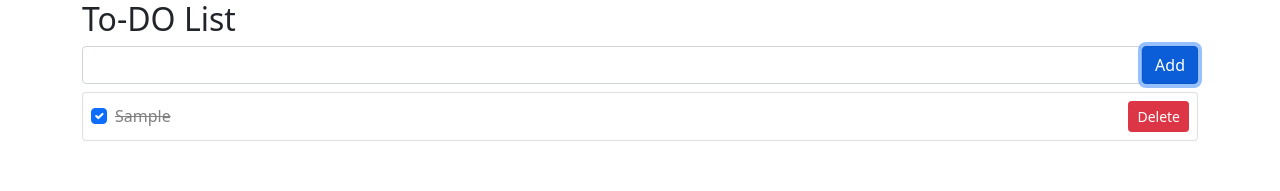
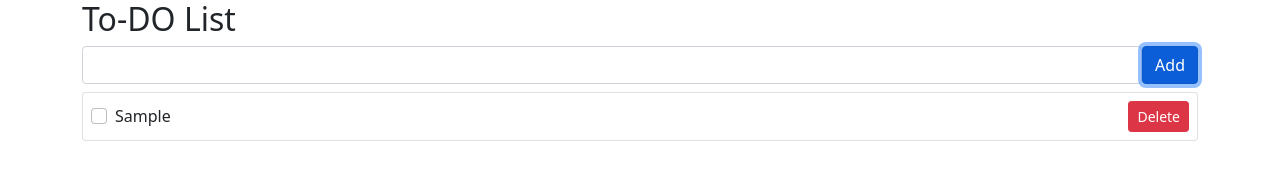
Before and after one commit to dku19jam/vue3, a Vue app: page / in a window 1280 px wide. Both pictures are taken after typing "Sample" into the empty fields and a click on the button "Add". Shown: the top 191 px of the page. Built offline with nearby package versions, Linux system fonts and the light colour scheme.

Commit message:
19, 20 props, 사용 시 주의 할 점

```diff
--- a/src/App.vue
+++ b/src/App.vue
@@ -4,31 +4,7 @@
     <TodoSimpleForm @add-todo="addTodo"></TodoSimpleForm>
 
     <div v-if="!todos.length">추가된 Todo가 없습니다</div>
-    <div
-        v-for="(todo, index) in todos"
-        :key="todo.id"
-        class="card mt-2">
-      <div class="card-body p-2 d-flex align-items-center">
-        <div class="form-check flex-grow-1" >
-          <input
-              class="form-check-input"
-              type="checkbox"
-              v-model="todo.completed"
-          >
-          <label
-              class="form-check-label"
-              :class="{todo: todo.completed}">
-            {{todo.subject}}
-          </label>
-        </div>
-        <div>
-          <button
-              class="btn btn-danger btn-sm"
-              @click="deleteTodo(index)"
-          >Delete</button>
-        </div>
-      </div>
-    </div>
+    <TodoList :todos="todos" @toggle-todo="toggleTodo"></TodoList>
 
   </div>
 </template>
@@ -36,10 +12,13 @@
 <script>
 import {ref} from "vue";
 import TodoSimpleForm from "@/components/TodoSimpleForm";
+import TodoList from "@/components/TodoList";
+
 
 export default {
   components:{
-    TodoSimpleForm
+    TodoSimpleForm,
+    TodoList,
   },
   setup() {
     const todos = ref([]);
@@ -52,6 +31,12 @@ export default {
       todos.value.push(todo);
     };
 
+    const toggleTodo = (index) => {
+      console.log(todos.value[index]);
+      todos.value[index].completed = !todos.value[index].completed;
+      console.log(todos.value[index]);
+    }
+
     const deleteTodo = (index) => {
       todos.value.splice(index, 1);
     }
@@ -61,7 +46,7 @@ export default {
       todoStyle,
       addTodo,
       deleteTodo,
-
+      toggleTodo,
     };
   }
 }
--- /dev/null
+++ b/src/components/TodoList.vue
@@ -0,0 +1,53 @@
+<template>
+  <div
+      v-for="(todo, index) in todos"
+      :key="todo.id"
+      class="card mt-2">
+    <div class="card-body p-2 d-flex align-items-center">
+      <div class="form-check flex-grow-1" >
+        <input
+            class="form-check-input"
+            type="checkbox"
+            :value="todo.completed"
+            @change="toggleTodo(index)"
+        >
+        <label
+            class="form-check-label"
+            :class="{todo: todo.completed}">
+          {{todo.subject}}
+        </label>
+      </div>
+      <div>
+        <button
+            class="btn btn-danger btn-sm"
+            @click="deleteTodo(index)"
+        >Delete</button>
+      </div>
+    </div>
+  </div>
+</template>
+
+<script>
+
+export default {
+  props: {
+    todos:{
+      type: Array,
+      required: true,
+    }
+  },
+  setup(props, context) {
+    const toggleTodo = (index) => {
+      context.emit('toggle-todo', index);
+    }
+
+    return{
+      toggleTodo,
+    }
+  },
+};
+</script>
+
+<style>
+
+</style>
--- a/src/components/TodoSimpleForm.vue
+++ b/src/components/TodoSimpleForm.vue
@@ -34,7 +34,7 @@ export default {
         context.emit('add-todo',{
           id: Date.now(),
           subject: todo.value,
-          completed: true,
+          completed: false,
         });
         hasError.value = false;
         todo.value = '';
```
